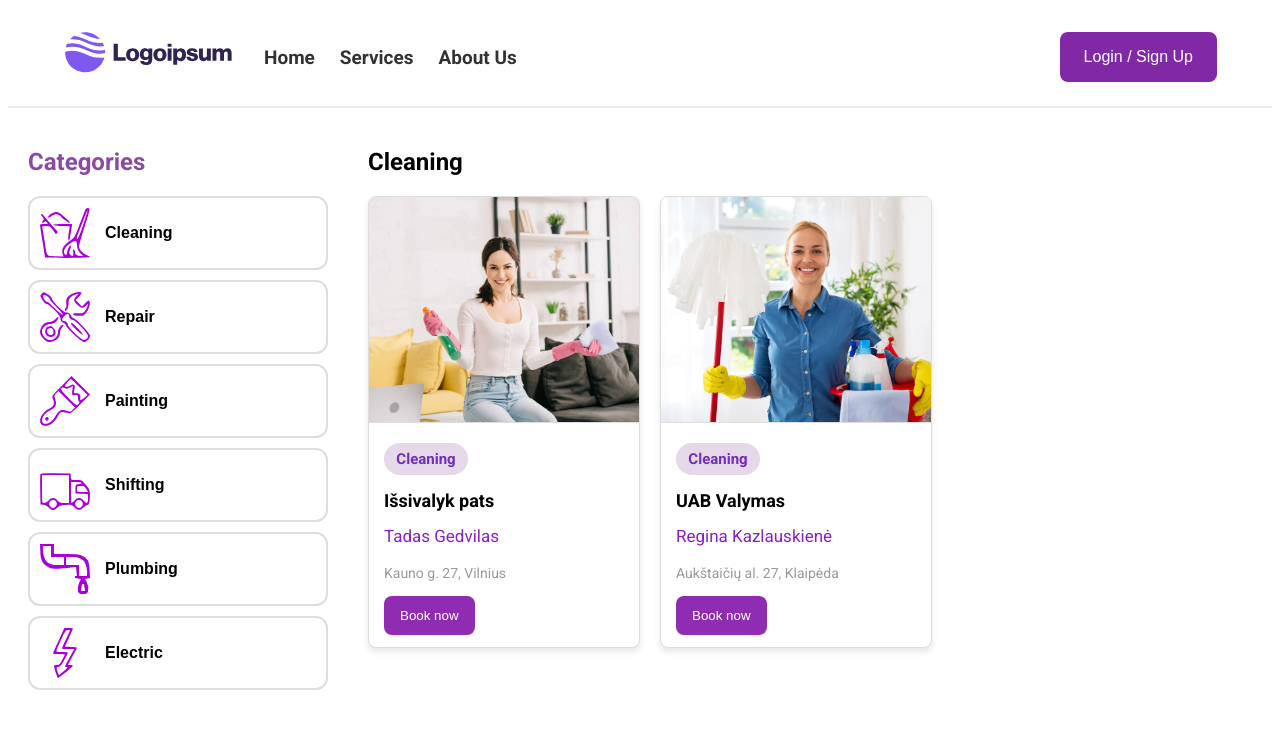
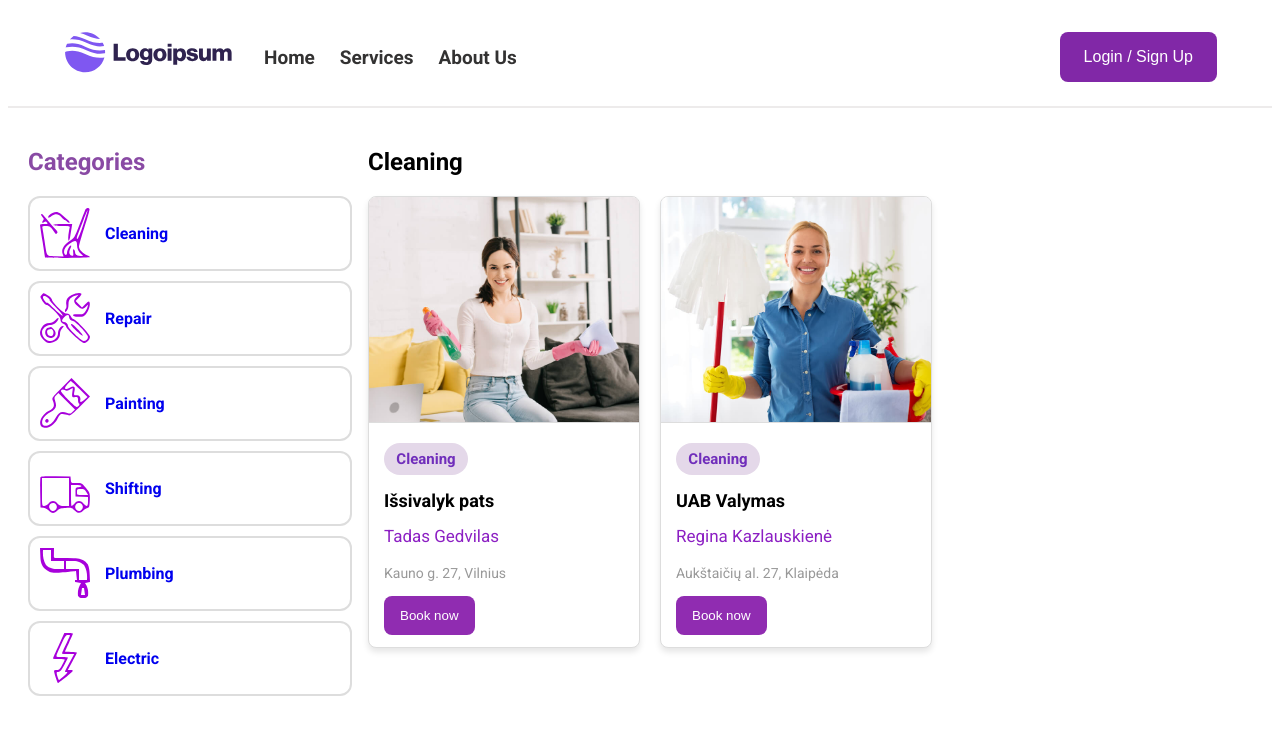
Before and after one commit to Scoutress/Logoipsum-demo-website, a React (Vite) app: page / in a window 1280 px wide. Both pictures are taken after a click on the element "Cleaning". Shown: the top 734 px of the page. Built offline with nearby package versions, Linux system fonts and the light colour scheme; data requests are answered from the project's data file.

Commit message:
Implemented JSON server, removed data files

```diff
--- a/db.json
+++ b/db.json
@@ -21,5 +21,71 @@
       "password": "Vilnius123",
       "role": "admin"
     }
+  ],
+  "services": [
+    {
+      "id": 1,
+      "category": "Cleaning",
+      "name": "Išsivalyk pats",
+      "worker": "Tadas Gedvilas",
+      "address": "Kauno g. 27, Vilnius",
+      "photo": "/images/photo-cleaning-1.jpg"
+    },
+    {
+      "id": 2,
+      "category": "Cleaning",
+      "name": "UAB Valymas",
+      "worker": "Regina Kazlauskienė",
+      "address": "Aukštaičių al. 27, Klaipėda",
+      "photo": "/images/photo-cleaning-2.jpg"
+    },
+    {
+      "id": 3,
+      "category": "Shifting",
+      "name": "Moki veži",
+      "worker": "Darius Standys",
+      "address": "Žemaičių al. 27, Klaipėda",
+      "photo": "/images/photo-shifting-1.webp"
+    },
+    {
+      "id": 4,
+      "category": "Electric",
+      "name": "Elektrikas į namus",
+      "worker": "Rokas Andreikėnas",
+      "address": "Maisto g. 17, Vilnius",
+      "photo": "/images/photo-electric-1.jpg"
+    }
+  ],
+  "categories": [
+    {
+      "name": "Cleaning",
+      "icon": "../public/icons/cleaning.svg",
+      "link": "/category/cleaning"
+    },
+    {
+      "name": "Repair",
+      "icon": "../public/icons/repair.svg",
+      "link": "/category/repair"
+    },
+    {
+      "name": "Painting",
+      "icon": "../public/icons/painting.svg",
+      "link": "/category/painting"
+    },
+    {
+      "name": "Shifting",
+      "icon": "../public/icons/shifting.svg",
+      "link": "/category/shifting"
+    },
+    {
+      "name": "Plumbing",
+      "icon": "../public/icons/plumbing.svg",
+      "link": "/category/plumbing"
+    },
+    {
+      "name": "Electric",
+      "icon": "../public/icons/electric.svg",
+      "link": "/category/electric"
+    }
   ]
 }
--- a/src/data/CategoriesData.jsx
+++ /dev/null
@@ -1,34 +0,0 @@
-const CategoriesData = [
-  {
-    name: "Cleaning",
-    icon: "../public/icons/cleaning.svg",
-    link: "/category/cleaning",
-  },
-  {
-    name: "Repair",
-    icon: "../public/icons/repair.svg",
-    link: "/category/repair",
-  },
-  {
-    name: "Painting",
-    icon: "../public/icons/painting.svg",
-    link: "/category/painting",
-  },
-  {
-    name: "Shifting",
-    icon: "../public/icons/shifting.svg",
-    link: "/category/shifting",
-  },
-  {
-    name: "Plumbing",
-    icon: "../public/icons/plumbing.svg",
-    link: "/category/plumbing",
-  },
-  {
-    name: "Electric",
-    icon: "../public/icons/electric.svg",
-    link: "/category/electric",
-  },
-];
-
-export default CategoriesData;
--- a/src/data/ServicesData.jsx
+++ /dev/null
@@ -1,36 +0,0 @@
-const ServicesData = [
-  {
-    id: 1,
-    category: "Cleaning",
-    name: "Išsivalyk pats",
-    worker: "Tadas Gedvilas",
-    address: "Kauno g. 27, Vilnius",
-    photo: "/images/photo-cleaning-1.jpg",
-  },
-  {
-    id: 2,
-    category: "Cleaning",
-    name: "UAB Valymas",
-    worker: "Regina Kazlauskienė",
-    address: "Aukštaičių al. 27, Klaipėda",
-    photo: "/images/photo-cleaning-2.jpg",
-  },
-  {
-    id: 3,
-    category: "Shifting",
-    name: "Moki veži",
-    worker: "Darius Standys",
-    address: "Žemaičių al. 27, Klaipėda",
-    photo: "/images/photo-shifting-1.webp",
-  },
-  {
-    id: 4,
-    category: "Electric",
-    name: "Elektrikas į namus",
-    worker: "Rokas Andreikėnas",
-    address: "Maisto g. 17, Vilnius",
-    photo: "/images/photo-electric-1.jpg",
-  },
-];
-
-export default ServicesData;
--- a/src/pages/home/home-categories/HomeCategories.jsx
+++ b/src/pages/home/home-categories/HomeCategories.jsx
@@ -1,13 +1,22 @@
+import { useState, useEffect } from "react";
 import { Link } from "react-router-dom";
 import styles from "./HomeCategories.module.scss";
-import categories from "../../../data/CategoriesData";
 
 const HomeCategories = () => {
+  const [categories, setCategories] = useState([]);
+
+  useEffect(() => {
+    fetch("http://localhost:3000/categories")
+      .then((response) => response.json())
+      .then((data) => setCategories(data))
+      .catch((error) => console.error("Error fetching categories:", error));
+  }, []);
+
   return (
     <div className={styles.container}>
-      {categories.map((category, index) => (
-        <div key={index} className={styles.subcontainer}>
-          <Link to={`${category.link}`} className={styles.link}>
+      {categories.map((category) => (
+        <div key={category.name} className={styles.subcontainer}>
+          <Link to={category.link} className={styles.link}>
             <img
               src={category.icon}
               alt={`${category.name} Icon`}
--- a/src/pages/home/home-popular/HomePopular.jsx
+++ b/src/pages/home/home-popular/HomePopular.jsx
@@ -1,9 +1,19 @@
+import { useState, useEffect } from "react";
 import Service from "../../../components/service/Service";
-import ServicesList from "../../../data/ServicesData";
 import styles from "./HomePopular.module.scss";
 
 const HomePopular = () => {
-  const popularServices = ServicesList.slice(0, 4);
+  const [popularServices, setPopularServices] = useState([]);
+
+  useEffect(() => {
+    fetch("http://localhost:3000/services")
+      .then((response) => response.json())
+      .then((data) => {
+        const popular = data.slice(0, 4);
+        setPopularServices(popular);
+      })
+      .catch((error) => console.error("Error fetching services:", error));
+  }, []);
 
   return (
     <div>
--- a/src/pages/services/category-list/CategoryList.jsx
+++ b/src/pages/services/category-list/CategoryList.jsx
@@ -1,6 +1,5 @@
 import PropTypes from "prop-types";
 import Service from "../../../components/service/Service";
-import ServicesList from "../../../data/ServicesData";
 import styles from "./CategoryList.module.scss";
 import { useState, useEffect } from "react";
 import { useParams } from "react-router-dom";
@@ -10,15 +9,27 @@ const CategoryList = ({ selectedCategory }) => {
   const [filteredServices, setFilteredServices] = useState([]);
 
   useEffect(() => {
+    const fetchServices = async () => {
+      try {
+        const response = await fetch("http://localhost:3000/services");
+        const data = await response.json();
+
         const currentCategory = category || selectedCategory || "All";
         const services =
           currentCategory !== "All"
-        ? ServicesList.filter(
+            ? data.filter(
                 (service) =>
-              service.category.toLowerCase() === currentCategory.toLowerCase()
+                  service.category.toLowerCase() ===
+                  currentCategory.toLowerCase()
               )
-        : ServicesList;
+            : data;
         setFilteredServices(services);
+      } catch (error) {
+        console.error("Error fetching services:", error);
+      }
+    };
+
+    fetchServices();
   }, [category, selectedCategory]);
 
   return (
--- a/src/pages/services/sidebar/Sidebar.jsx
+++ b/src/pages/services/sidebar/Sidebar.jsx
@@ -1,14 +1,21 @@
 import PropTypes from "prop-types";
 import { useState, useEffect } from "react";
-import { useNavigate, useLocation, useParams } from "react-router-dom";
+import { useNavigate, useLocation, useParams, NavLink } from "react-router-dom";
 import styles from "./Sidebar.module.scss";
-import categories from "../../../data/CategoriesData";
 
 const Sidebar = ({ selectedCategory, onCategoryClick }) => {
+  const [categories, setCategories] = useState([]);
   const [activeCategory, setActiveCategory] = useState(selectedCategory);
   const navigate = useNavigate();
   const location = useLocation();
   const { category } = useParams();
+
+  useEffect(() => {
+    fetch("http://localhost:3000/categories")
+      .then((response) => response.json())
+      .then((data) => setCategories(data))
+      .catch((error) => console.error("Error fetching categories:", error));
+  }, []);
 
   useEffect(() => {
     if (selectedCategory) {
@@ -34,7 +41,7 @@ const Sidebar = ({ selectedCategory, onCategoryClick }) => {
         <ul>
           {categories.map(({ name, link, icon }) => (
             <li key={name}>
-              <button
+              <NavLink
                 className={`
                   ${styles.button}
                   ${activeCategory === name ? styles.active : ""}
@@ -42,8 +49,8 @@ const Sidebar = ({ selectedCategory, onCategoryClick }) => {
                 onClick={() => handleCategoryClick({ name, link })}
               >
                 <img src={icon} alt={`${name} icon`} className={styles.icon} />
-                <p className={styles.category}>{name}</p>
-              </button>
+                <p>{name}</p>
+              </NavLink>
             </li>
           ))}
         </ul>
--- a/src/pages/services/sidebar/Sidebar.module.scss
+++ b/src/pages/services/sidebar/Sidebar.module.scss
@@ -23,6 +23,7 @@
 
 .button {
   font-weight: bold;
+  text-decoration: none;
   display: flex;
   align-items: center;
   background-color: #fff;
@@ -33,13 +34,17 @@
   text-align: left;
   cursor: pointer;
   transition: background-color 0.3s, color 0.3s;
-}
-
-.button:hover,
-.button:active {
-  background-color: #e7deeb;
-  color: #894aa4;
-  border: 2px solid #894aa4;
+  font-size: 16px;
+  &:hover {
+    background-color: #e7deeb;
+    color: #894aa4;
+    border: 2px solid #894aa4;
+  }
+  &:active {
+    background-color: #e7deeb;
+    color: #894aa4;
+    border: 2px solid #894aa4;
+  }
 }
 
 .icon {
@@ -48,10 +53,6 @@
   height: 50px;
   filter: brightness(0) saturate(100%) invert(16%) sepia(100%) saturate(7059%)
     hue-rotate(287deg) brightness(87%) contrast(130%);
-}
-
-.category {
-  font-size: 16px;
 }
 
 .active {
```
Also changed, not shown: 1 other file (tests, documents, lock files or other folders). Lines whose indentation alone changed are shown as unchanged.
